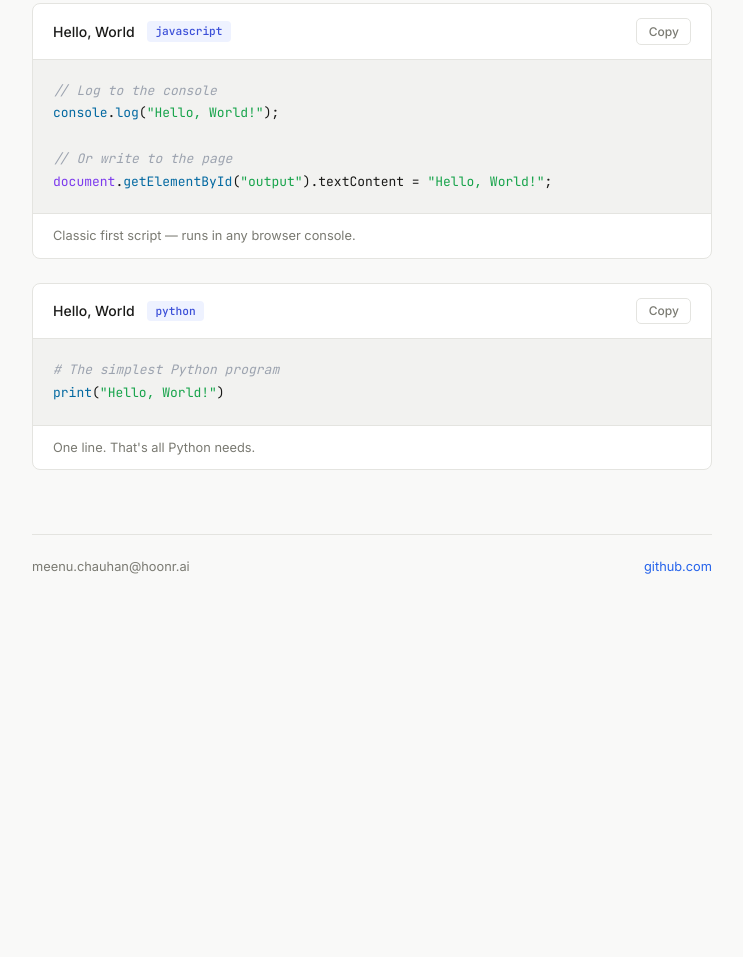
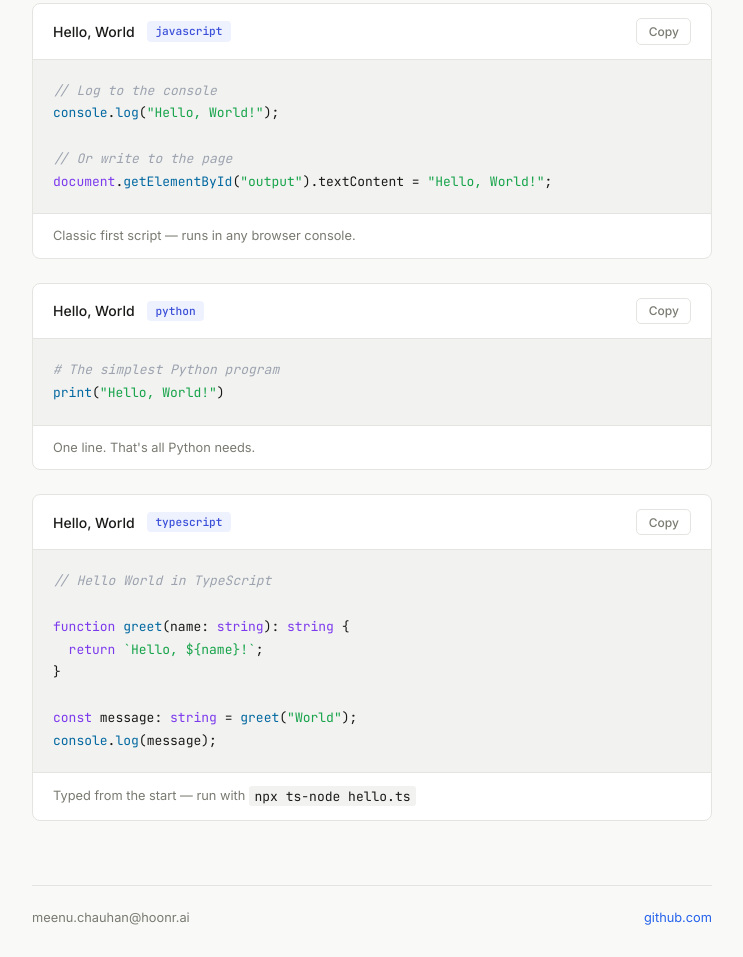
Before and after one commit to meenu-chauhan-hoonr/test-repository, a plain HTML site: page index.html in a window 1280 px wide. Shown: the part 599-1556 px from the top of the page, without its empty margins (268-1011 px from the left). Before the commit the page ends 1205 px from the top, so only its background shows below. Drawn offline with Linux system fonts and the light colour scheme.

Commit message:
Add files via upload

```diff
--- a/index.html
+++ b/index.html
@@ -228,6 +228,25 @@
       <div class="snippet-footer">One line. That's all Python needs.</div>
     </div>
 
+    <div class="snippet-card">
+      <div class="snippet-header">
+        <div class="snippet-meta">
+          <span class="snippet-title">Hello, World</span>
+          <span class="tag">typescript</span>
+        </div>
+        <button class="copy-btn" onclick="copyCode(this, 'snippet-ts')">Copy</button>
+      </div>
+      <pre><code id="snippet-ts"><span class="cm">// Hello World in TypeScript</span>
+
+<span class="kw">function</span> <span class="fn">greet</span>(name: <span class="kw">string</span>): <span class="kw">string</span> {
+  <span class="kw">return</span> <span class="str">`Hello, ${name}!`</span>;
+}
+
+<span class="kw">const</span> message: <span class="kw">string</span> = <span class="fn">greet</span>(<span class="str">"World"</span>);
+<span class="fn">console</span>.<span class="fn">log</span>(message);</code></pre>
+      <div class="snippet-footer">Typed from the start — run with <code style="background:var(--code-bg);padding:0.1rem 0.35rem;border-radius:3px;">npx ts-node hello.ts</code></div>
+    </div>
+
   </main>
 
   <footer>
```
Also changed, not shown: 1 other file.
